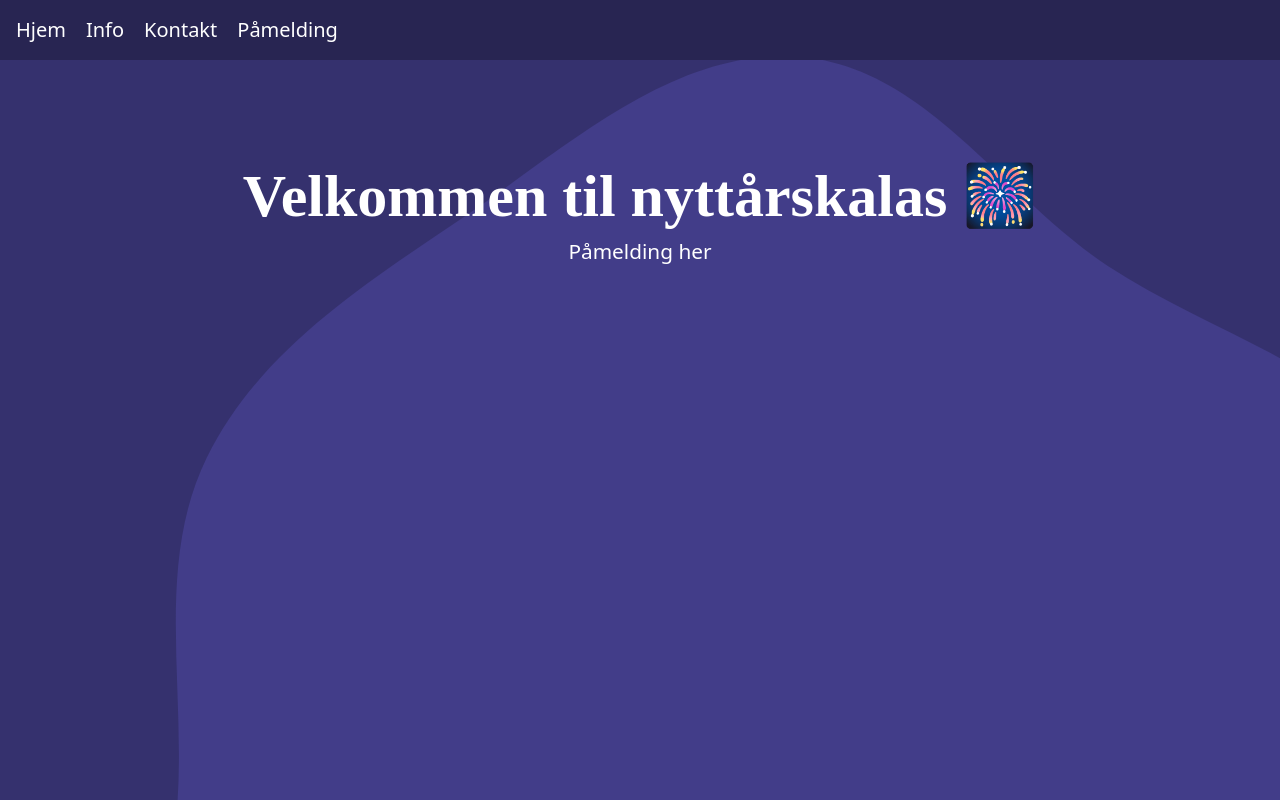
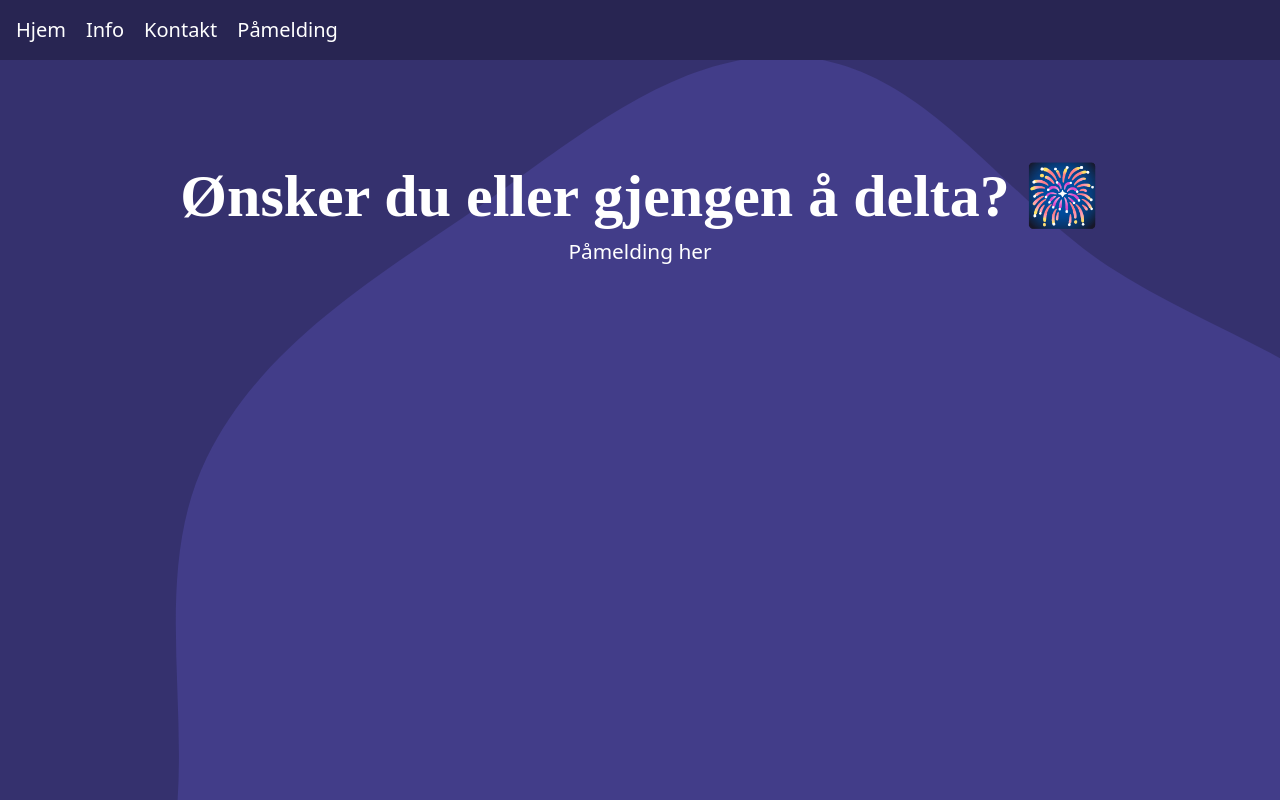
Before and after one commit to varianter/nyttaarskalas, a Next.js app: page /paamelding in a window 1280 px wide. Built offline with nearby package versions, Linux system fonts and the light colour scheme; a web font is replaced by a local one.

Commit message:
Endre tekst

```diff
--- a/app/info/page.tsx
+++ b/app/info/page.tsx
@@ -56,7 +56,7 @@ export default function Info() {
         Kveldens program
       </h3>
       {info.map((activety, index) => (
-        <div key={index} className="py-2">
+        <div key={index} className="py-2 text-xl">
           {activety.clock} - {activety.name}
         </div>
       ))}
--- a/app/paamelding/page.tsx
+++ b/app/paamelding/page.tsx
@@ -6,7 +6,7 @@ export default function paamelding() {
 
     return (
       <main className="flex flex-col items-center mx-16 text-white p-24">
-      <h1 className="p-2 font-semibold">Velkommen til nyttårskalas 🎆</h1>
+      <h1 className="p-2 font-semibold">Ønsker du eller gjengen å delta? 🎆</h1>
 
         <a className="" href="http://localhost:3000/info#:~:text=Dette%20er%20kleskoden-,Fjor%C3%A5rets%20kalas">
           <p>Påmelding her</p>
```
